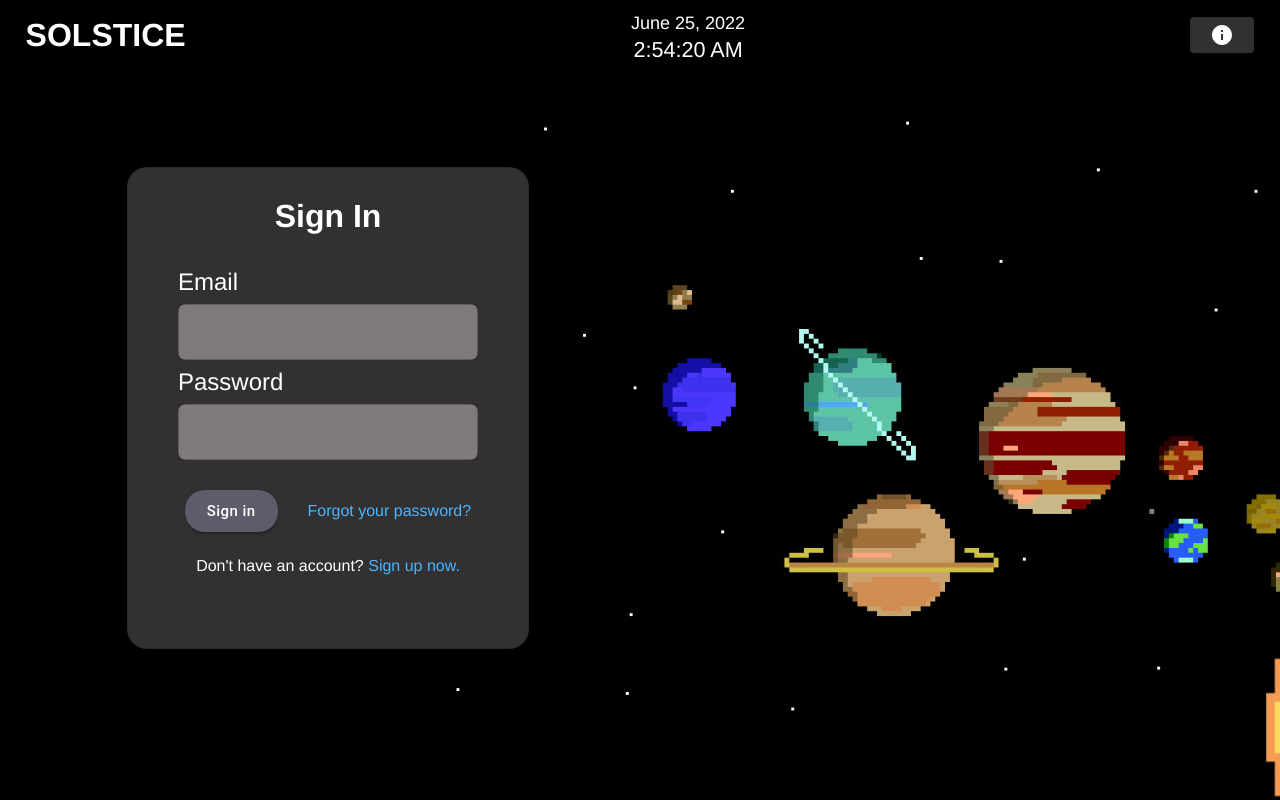
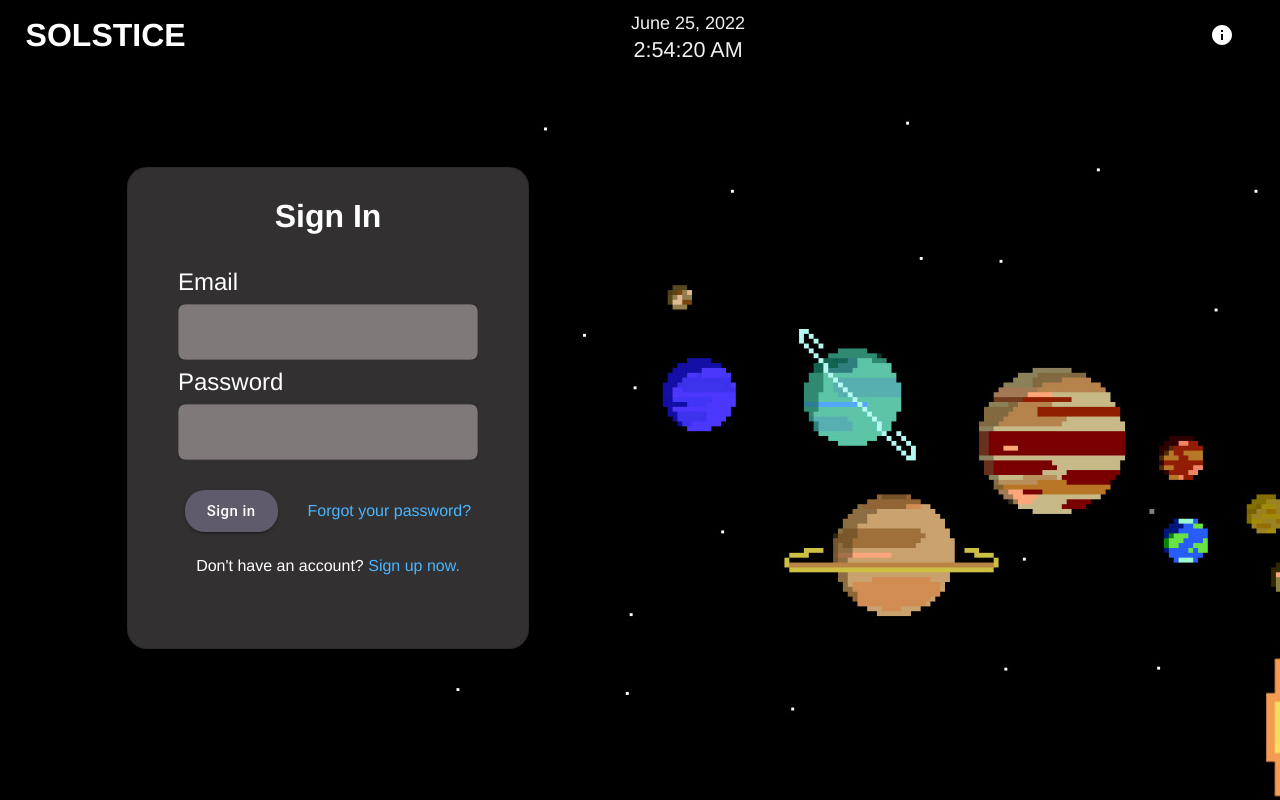
Before and after one commit to xxmcid/SOLSTICE, a React (Create React App) app in the folder client/: page / in a window 1280 px wide. Built offline with nearby package versions, Linux system fonts and the light colour scheme.

Commit message:
more ui changes

```diff
--- a/client/src/pages/LoginPage.js
+++ b/client/src/pages/LoginPage.js
@@ -72,8 +72,13 @@ class LoginPage extends Component {
                             <Clock />
                             <Button
                                 id='infobutton'
-                                variant='contained'
-                                onClick={this.setvisibility.bind(this)}>
+                                variant='string'
+                                onClick={this.setvisibility.bind(this)}
+                                sx=
+                                {{
+                                    backgroundColor: 'theme.palette.primary.contrast',
+                                    borderRadius: 5
+                                }}>
                                 <InfoIcon />
                             </Button>
                         </div>
--- a/client/src/pages/SignupPage.js
+++ b/client/src/pages/SignupPage.js
@@ -49,6 +49,7 @@ class SignupPage extends Component {
                         <div id='header'>
                             <div id='title'>SOLSTICE</div>
                             <Clock />
+                            <div></div>
                         </div>
                         <Box
                         sx={{
--- a/client/src/styles/loginpage.css
+++ b/client/src/styles/loginpage.css
@@ -52,6 +52,7 @@ body
 #clockcontainer
 {
     margin-top: 5px;
+    color: #EFEFEF;
     text-align: center;
     font-size: large;
 }
```
